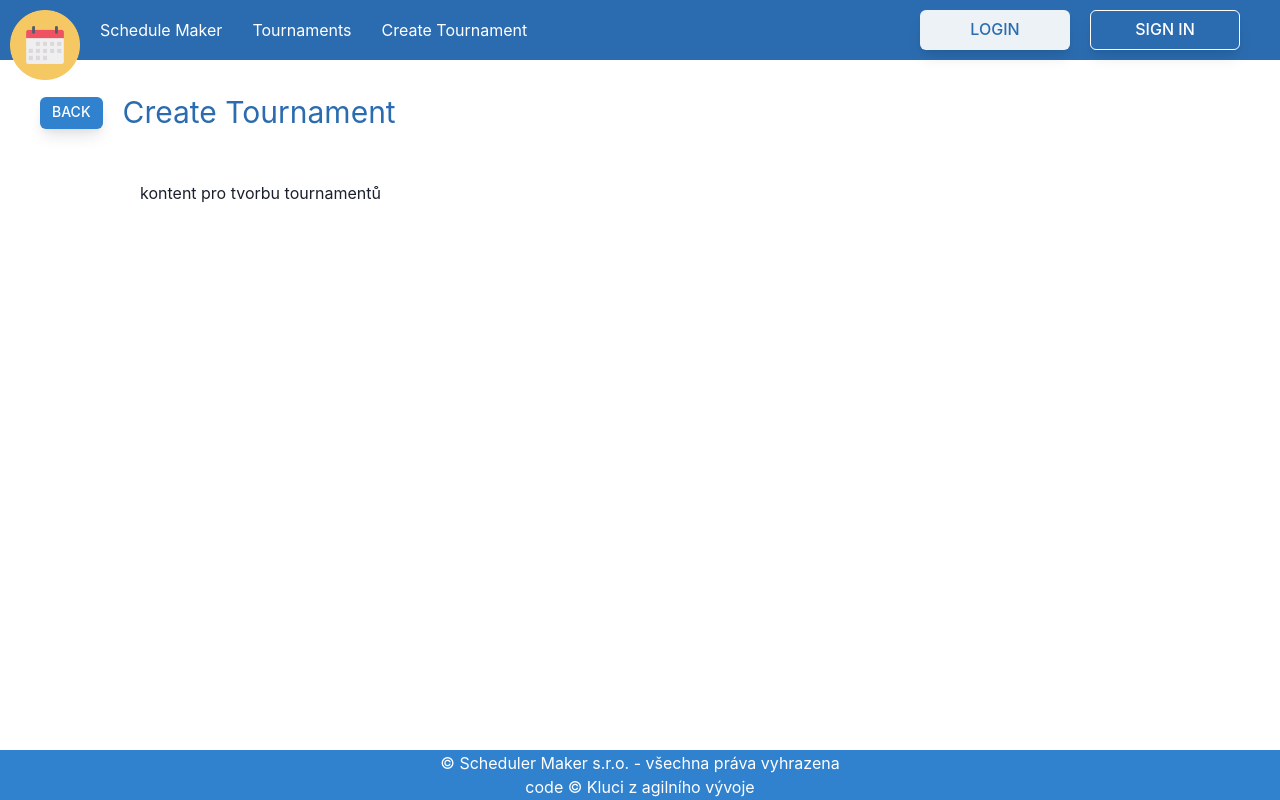
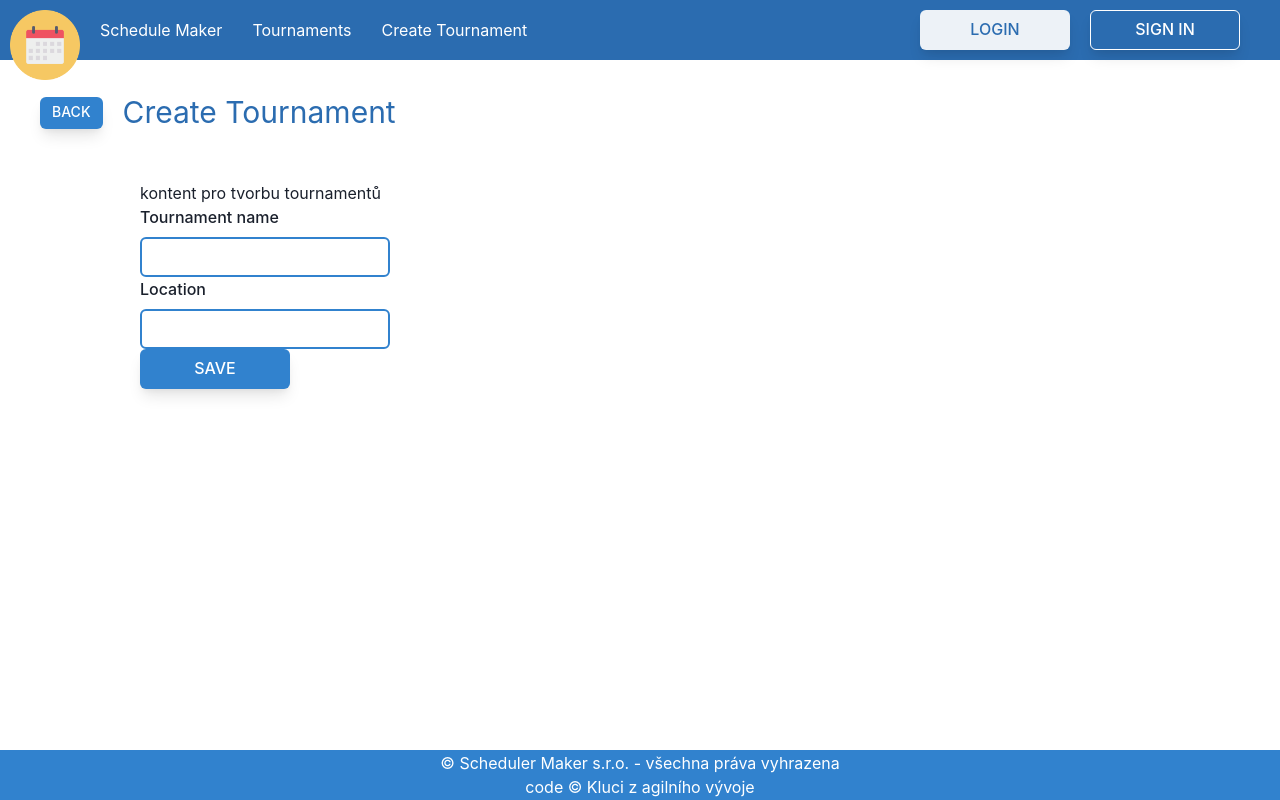
Before and after one commit to ReDa0123/schedule-maker, a React (Create React App) app in the folder frontend/: page /tournament-creator in a window 1280 px wide. Built offline with nearby package versions, Linux system fonts and the light colour scheme; what ramda-extension would draw is missing.

Commit message:
Basic form and submit

```diff
--- a/frontend/src/modules/tournament-creator/pages/TournamentCreatorPage.js
+++ b/frontend/src/modules/tournament-creator/pages/TournamentCreatorPage.js
@@ -1,12 +1,23 @@
 import { ContentBox } from 'src/shared/design-system';
+import { Form } from 'src/shared/react-hook-form/organisms';
+import {
+  FormInput,
+  FormSubmitButton,
+} from 'src/shared/react-hook-form/molecules';
 import SubHeader from '../../../shared/design-system/molecules/SubHeader';
 
 const TournamentCreatorPage = () => {
   return (
     <>
       <SubHeader title={'Create Tournament'} />
-      <ContentBox>kontent pro tvorbu tournamentů</ContentBox>
-    </>
+    <ContentBox>
+      kontent pro tvorbu tournamentů
+      <Form onSubmit={(data) => alert(JSON.stringify(data))}>
+        <FormInput name={'Tournament name'} label={'Tournament name'} />
+        <FormInput name={'Location'} label={'Location'} />
+        <FormSubmitButton title={'Save'} showAlert />
+      </Form>
+    </ContentBox></>
   );
 };
 
```
Also changed, not shown: 1 other file (tests, documents, lock files or other folders).
